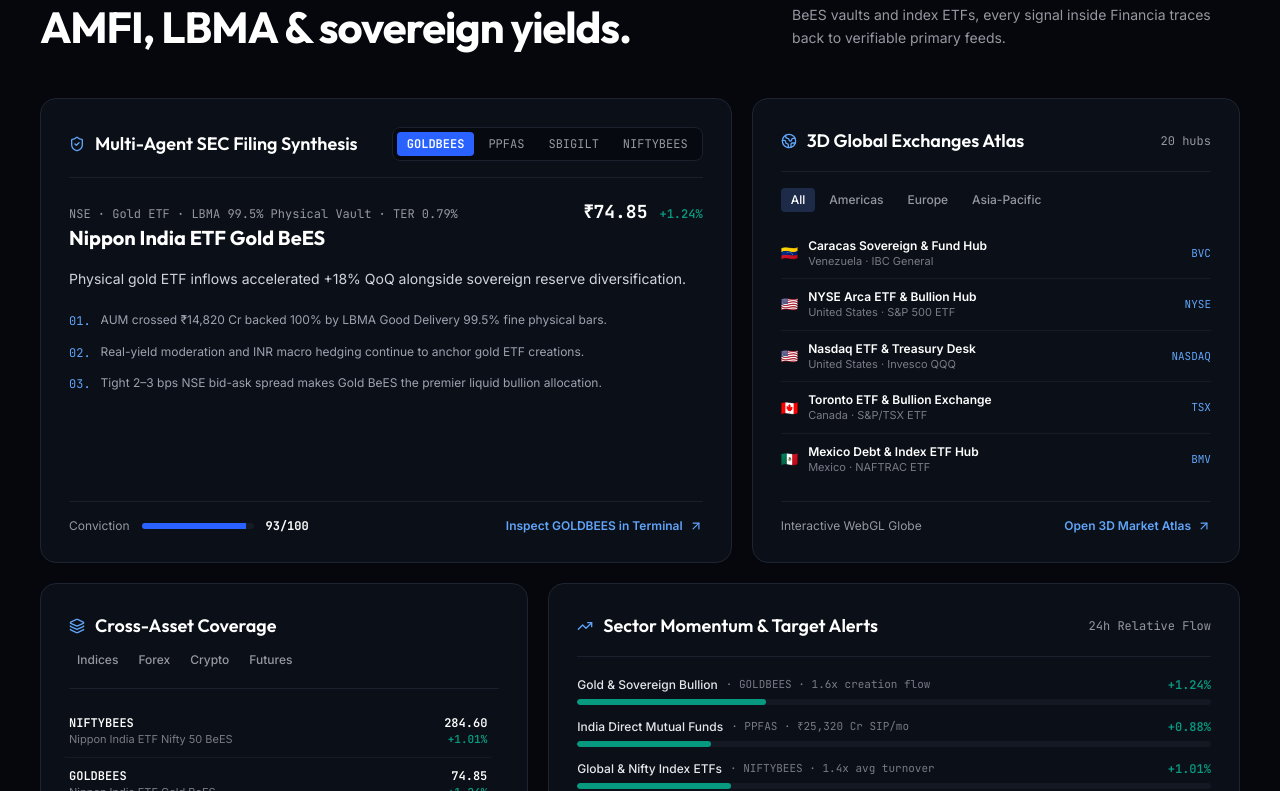
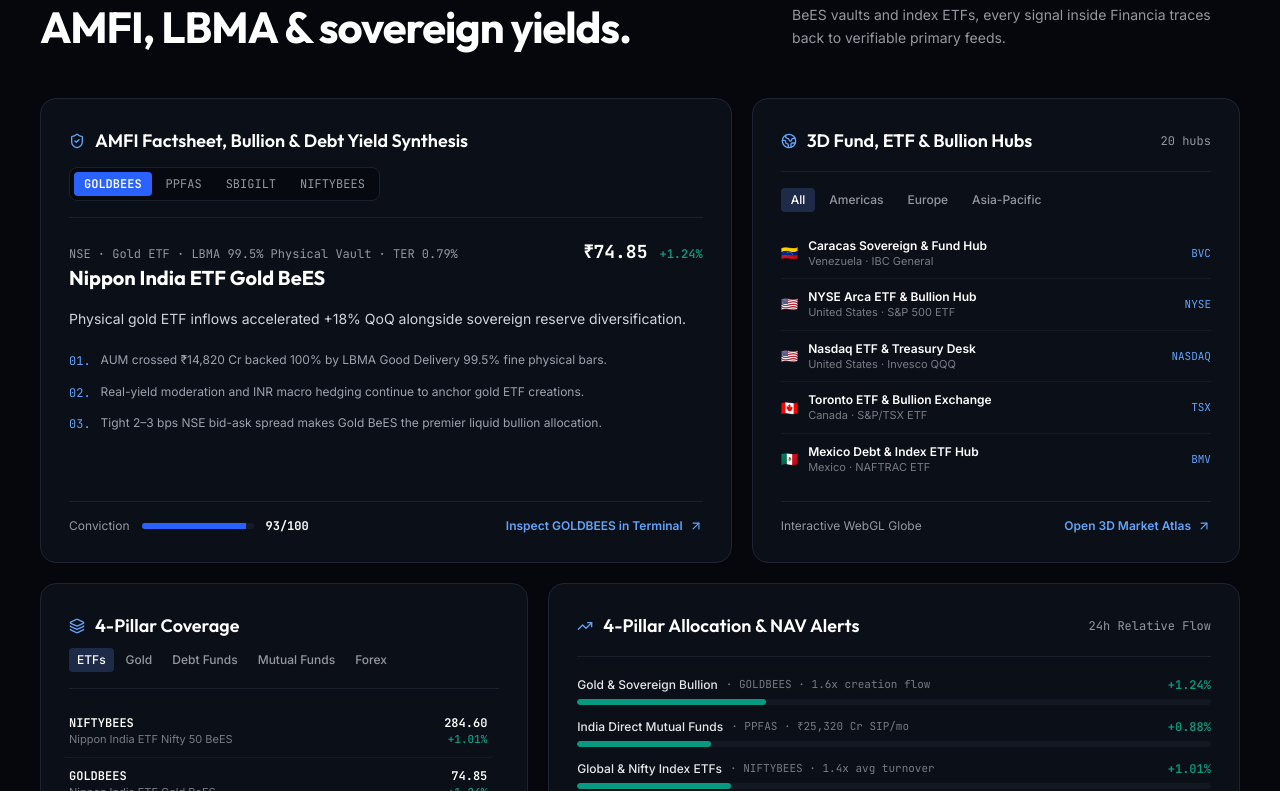
Before and after one commit to bruce12-glitch/Financia, a React (Vite) app: page / in a window 1280 px wide. Shown: the part 2949-3740 px from the top of the page. Built offline with nearby package versions, Linux system fonts and the light colour scheme; no server answers.

Commit message:
feat(landing): highlight AMFI NAV analytics, LBMA Gold, and ETF holdings lookup

```diff
--- a/landing/LandingCapabilitiesSection.tsx
+++ b/landing/LandingCapabilitiesSection.tsx
@@ -118,21 +118,21 @@ export const LandingCapabilitiesSection: React.FC<LandingCapabilitiesSectionProp
 
         {/* Asymmetric 12-Column Bento Showcase */}
         <div className="grid grid-cols-1 lg:grid-cols-12 gap-5">
-          {/* Card 1 (Wide): Multi-Agent SEC Synthesis Live Preview */}
+          {/* Card 1 (Wide): Multi-Pillar Synthesis Live Preview */}
           <div className="lg:col-span-7 rounded-2xl bg-[#0B0F17] border border-[#1E2432] p-6 md:p-7 flex flex-col justify-between">
             <div>
               <div className="flex flex-wrap items-center justify-between gap-3 pb-4 mb-5 border-b border-[#1A202C]">
                 <div className="flex items-center gap-2.5">
                   <ShieldCheck className="w-4 h-4 text-[#60A5FA] shrink-0" />
                   <h3 className="font-display font-semibold text-base md:text-lg text-white">
-                    Multi-Agent SEC Filing Synthesis
+                    AMFI Factsheet, Bullion &amp; Debt Yield Synthesis
                   </h3>
                 </div>
 
                 {/* Interactive Ticker Segmented Switcher */}
                 <div
                   role="group"
-                  aria-label="Preview equity filing report"
+                  aria-label="Preview mutual fund, gold, debt fund, or ETF report"
                   className="flex items-center gap-1 p-1 rounded-lg bg-[#06090F] border border-[#1A202C]"
                 >
                   {LANDING_AGENT_SAMPLES.map((sample) => {
@@ -219,14 +219,14 @@ export const LandingCapabilitiesSection: React.FC<LandingCapabilitiesSectionProp
             </div>
           </div>
 
-          {/* Card 2 (Right): 3D Global Stock Exchanges Atlas Preview */}
+          {/* Card 2 (Right): 3D Global Market & Bullion Hubs Preview */}
           <div className="lg:col-span-5 rounded-2xl bg-[#0B0F17] border border-[#1E2432] p-6 md:p-7 flex flex-col justify-between">
             <div>
               <div className="flex items-center justify-between gap-2 pb-4 mb-4 border-b border-[#1A202C]">
                 <div className="flex items-center gap-2.5">
                   <Globe2 className="w-4 h-4 text-[#60A5FA] shrink-0" />
                   <h3 className="font-display font-semibold text-base md:text-lg text-white">
-                    3D Global Exchanges Atlas
+                    3D Fund, ETF &amp; Bullion Hubs
                   </h3>
                 </div>
                 <span className="text-xs font-mono text-[#9598A1] tabular-nums">
@@ -237,7 +237,7 @@ export const LandingCapabilitiesSection: React.FC<LandingCapabilitiesSectionProp
               {/* Region Filter Tabs */}
               <div
                 role="group"
-                aria-label="Filter global exchanges by region"
+                aria-label="Filter global fund and bullion hubs by region"
                 className="flex flex-wrap items-center gap-1 mb-4"
               >
                 {(['All', 'Americas', 'Europe', 'Asia-Pacific'] as const).map((region) => (
@@ -295,23 +295,23 @@ export const LandingCapabilitiesSection: React.FC<LandingCapabilitiesSectionProp
             </div>
           </div>
 
-          {/* Card 3 (Bottom Left): Cross-Asset Live Telemetry */}
+          {/* Card 3 (Bottom Left): 4-Pillar Asset Coverage */}
           <div className="lg:col-span-5 rounded-2xl bg-[#0B0F17] border border-[#1E2432] p-6 md:p-7 flex flex-col justify-between">
             <div>
               <div className="flex flex-wrap items-center justify-between gap-2 pb-4 mb-4 border-b border-[#1A202C]">
                 <div className="flex items-center gap-2.5">
                   <Layers className="w-4 h-4 text-[#60A5FA] shrink-0" />
                   <h3 className="font-display font-semibold text-base md:text-lg text-white">
-                    Cross-Asset Coverage
+                    4-Pillar Coverage
                   </h3>
                 </div>
 
                 <div
                   role="group"
                   aria-label="Select asset class preview"
-                  className="flex items-center gap-1"
+                  className="flex flex-wrap items-center gap-1"
                 >
-                  {(['Indices', 'Forex', 'Crypto', 'Futures'] as AssetPreviewTab[]).map((tab) => (
+                  {(['ETFs', 'Gold', 'Debt Funds', 'Mutual Funds', 'Forex'] as AssetPreviewTab[]).map((tab) => (
                     <button
                       key={tab}
                       type="button"
@@ -374,14 +374,14 @@ export const LandingCapabilitiesSection: React.FC<LandingCapabilitiesSectionProp
             </div>
           </div>
 
-          {/* Card 4 (Bottom Right Wide): Sector Momentum & Breadth */}
+          {/* Card 4 (Bottom Right Wide): 4-Pillar Allocation Momentum & Alerts */}
           <div className="lg:col-span-7 rounded-2xl bg-[#0B0F17] border border-[#1E2432] p-6 md:p-7 flex flex-col justify-between">
             <div>
               <div className="flex items-center justify-between gap-3 pb-4 mb-5 border-b border-[#1A202C]">
                 <div className="flex items-center gap-2.5">
                   <TrendingUp className="w-4 h-4 text-[#60A5FA] shrink-0" />
                   <h3 className="font-display font-semibold text-base md:text-lg text-white">
-                    Sector Momentum &amp; Target Alerts
+                    4-Pillar Allocation &amp; NAV Alerts
                   </h3>
                 </div>
                 <span className="text-xs font-mono text-[#9598A1]">24h Relative Flow</span>
@@ -427,7 +427,7 @@ export const LandingCapabilitiesSection: React.FC<LandingCapabilitiesSectionProp
 
             <div className="pt-4 mt-6 border-t border-[#1A202C] flex flex-wrap items-center justify-between gap-4">
               <span className="text-xs text-[#9598A1]">
-                Real-time sector heatmaps &amp; instant price-threshold alerts inside workspace
+                Real-time 4-pillar AUM heatmaps &amp; instant NAV/spot price alerts inside workspace
               </span>
               <button
                 type="button"
```
